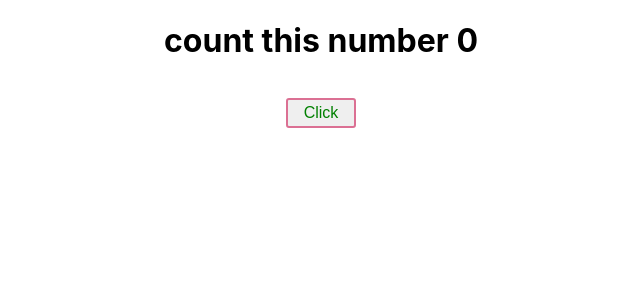
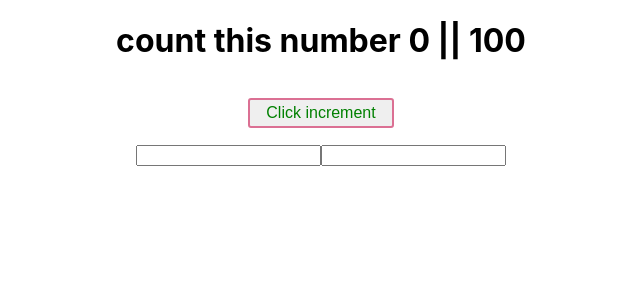
Before and after one commit to jeancarlov/counterHooks, a React (Create React App) app: page / in a window 1280 px wide. Shown: the top 300 px of the page, without its empty margins (319-959 px from the left). Built offline with nearby package versions, Linux system fonts and the light colour scheme.

Commit message:
Form component added

```diff
--- a/src/App.js
+++ b/src/App.js
@@ -2,11 +2,13 @@ import React from 'react';
 import logo from './logo.svg';
 import './App.css';
 import Counter from './Counter.js/Counter';
+import Form from './Form/Form';
 
 function App() {
   return (
     <div className="App">
-      <Counter></Counter>
+      <Counter />
+      <Form />
     </div>
   );
 }
--- a/src/Counter.js/Counter.js
+++ b/src/Counter.js/Counter.js
@@ -15,23 +15,38 @@ const Button = styled.button`
 
 export default function Counter() {
     const [count, setCount] = useState(0);
+    const [count2, setCount2] = useState(100);
     console.log('count', count);
+    console.log('count2', count2);
 
     // useEffect is the conbination of component DidMount, DidUpdate, and WillMount
     useEffect(() => {
         console.log('effected called')
-        document.title = `counter is ${count}`
+        document.title = `count is ${count}`
 
-        // return () => {
-        //     cleanup
-        // };
-    })
+        return () => {
+            // called when component unMounts
+        };
+    },[count])
+
+    function increaseCounter() {
+        if (count2 % 2 === 1) {
+            setCount( prevCount => prevCount + 2)
+        }
+        setCount2( prevCount => prevCount -1)
+    }
 
     return (
         <div>
 
-            <h1> count this number {count} </h1>
-            <Button onClick={() => setCount(count +1) }> Click</Button>
+            <h1> count this number {count} || {count2} </h1>
+
+            <Button onClick={increaseCounter }> Click increment</Button>
         </div>
     )
 }
+
+// Before
+// <Button onClick={() => setCount(count +1) }> Click</Button>
+// After
+//  <Button onClick={increaseCounter }> Click</Button>
--- /dev/null
+++ b/src/Form/Form.js
@@ -0,0 +1,30 @@
+import React, { useState, useForm } from "react";
+// import React from "react";
+// import { useForm } from "./useForm";
+
+ export default function Form () {
+    const [email, setEmail] = useState("");
+    const [password, setPassword] = useState("");
+
+//   const [values, handleChange] = useSate({ email: "", password: "" });
+//   const [values2, handleChange2] = useForm({ firstName: "", lastName: "" });
+  // const [values2, handleChange2] = useForm({ firstName: "", lastName: "" });
+
+
+      return (
+          <div>
+              <input
+              name= 'email'
+              value={email}
+              onChange={e =>setEmail(e.target.value)}
+              />
+              <input
+              type='password'
+              name= 'password'
+              value={password}
+              onChange={e =>setPassword(e.target.value)}
+              />
+
+          </div>
+      );
+  };
```
